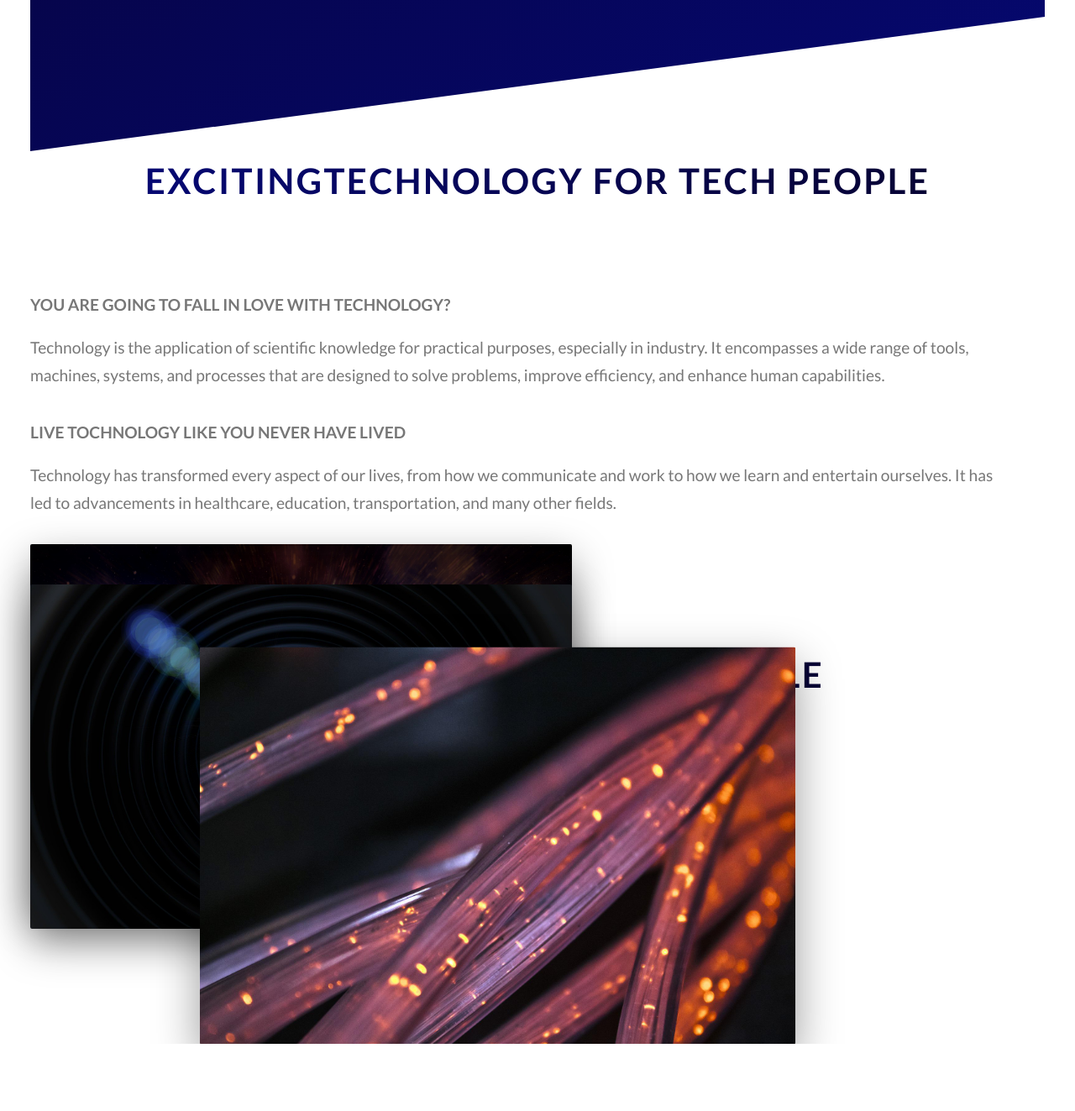
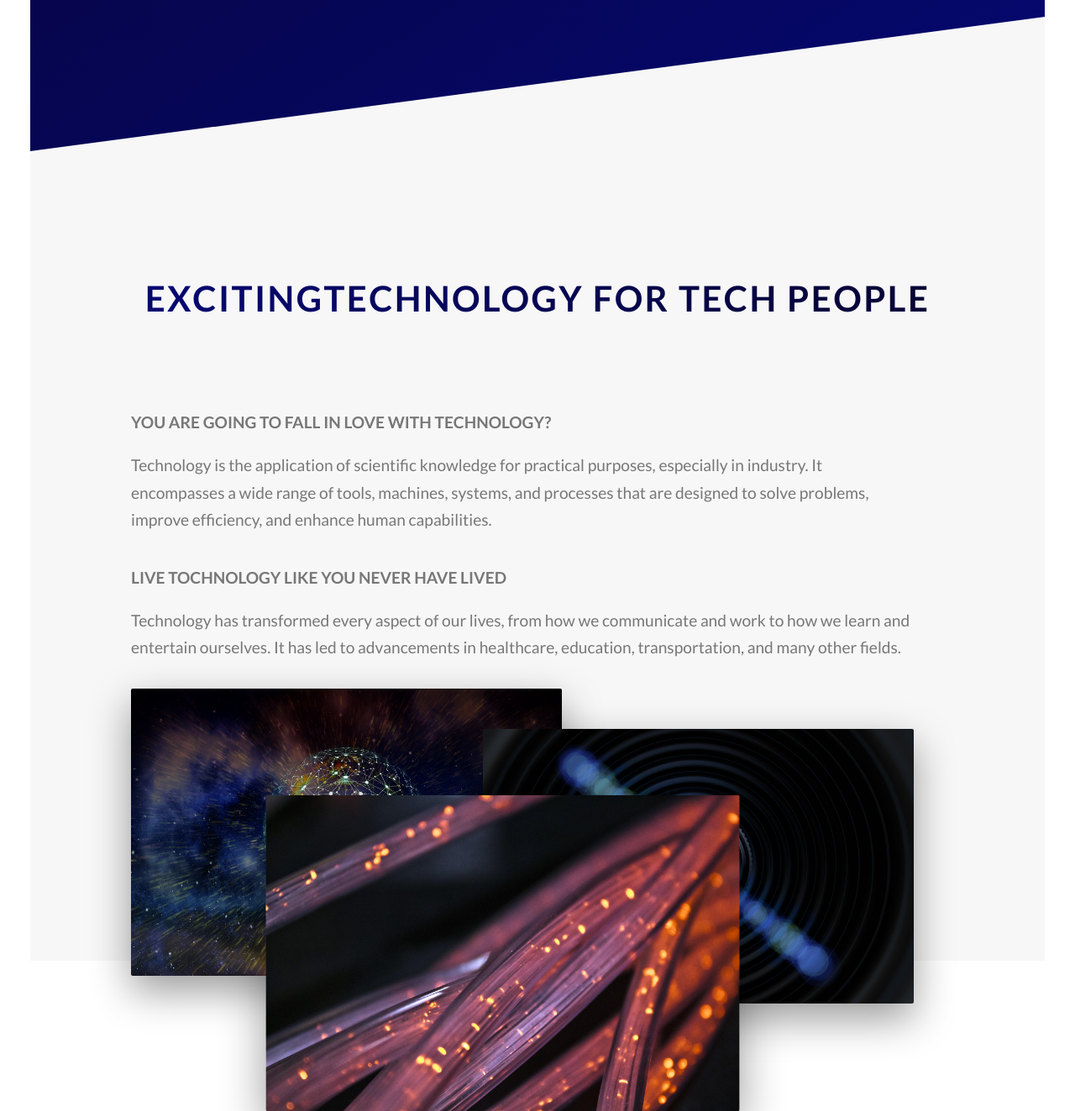
Before and after one commit to srajking/WebLearning, a PHP site: page / in a window 1280 px wide. Shown: the part 616-1939 px from the top of the page at 84% size. Before the commit the page ends 1859 px from the top, so only its background shows below. Run offline with PHP 8.4, Linux system fonts and the light colour scheme.

Commit message:
6\9\2035 رفع ملفات موقع ساس

```diff
--- a/SassProjacts/ProjactTow/css/styles.css
+++ b/SassProjacts/ProjactTow/css/styles.css
@@ -277,7 +277,7 @@ body {
   }
 }
 .composition__photo--p2 {
-  left: 0;
+  right: 0;
   top: 2rem;
 }
 @media only screen and (max-width: 56.25em) {
@@ -304,6 +304,9 @@ body {
   transform: scale(1.05) translateY(-0.05);
   box-shadow: 0 2.5rem 4rem rgba(0, 0, 0, 0.5);
   z-index: 20;
+}
+.composition:hover .composition__photo:not(:hover) {
+  transform: scale(0.95);
 }
 
 .row {
@@ -548,4 +551,10 @@ body {
   transform: rotate(-135deg);
 }
 
+.section-about {
+  background-color: #f7f7f7;
+  padding: 25rem 10rem;
+  margin-top: -20vh;
+}
+
 /*# sourceMappingURL=styles.css.map */
--- a/SassProjacts/ProjactTow/index.html
+++ b/SassProjacts/ProjactTow/index.html
@@ -122,7 +122,7 @@
           </div>
         </div>
       </div>
-      <h2 class="heading-secondary">Exciting Technology for tech people</h2>
+      <!-- <h2 class="heading-secondary">Exciting Technology for tech people</h2> -->
       </div>
     </section>
   </main>
--- a/SassProjacts/ProjactTow/sass/components/_composition.scss
+++ b/SassProjacts/ProjactTow/sass/components/_composition.scss
@@ -28,7 +28,7 @@
     }
 
     &--p2 {
-        left: 0;
+        right: 0;
         top: 2rem;
 
         @include respond(tab-port) {
@@ -58,4 +58,8 @@
         z-index: 20;
     }
   }
+
+  &:hover &__photo:not(:hover) {
+    transform: scale(.95);
+  }
 }
--- a/SassProjacts/ProjactTow/sass/pages/_home.scss
+++ b/SassProjacts/ProjactTow/sass/pages/_home.scss
@@ -0,0 +1,9 @@
+.section-about {
+  background-color: $color-gray-light-1;
+  padding:25rem 10rem;
+  margin-top: -20vh;
+
+  @include respond(tap-port) {
+    padding: 20rem 0;
+  }
+}
```
Also changed, not shown: 1 other file.
